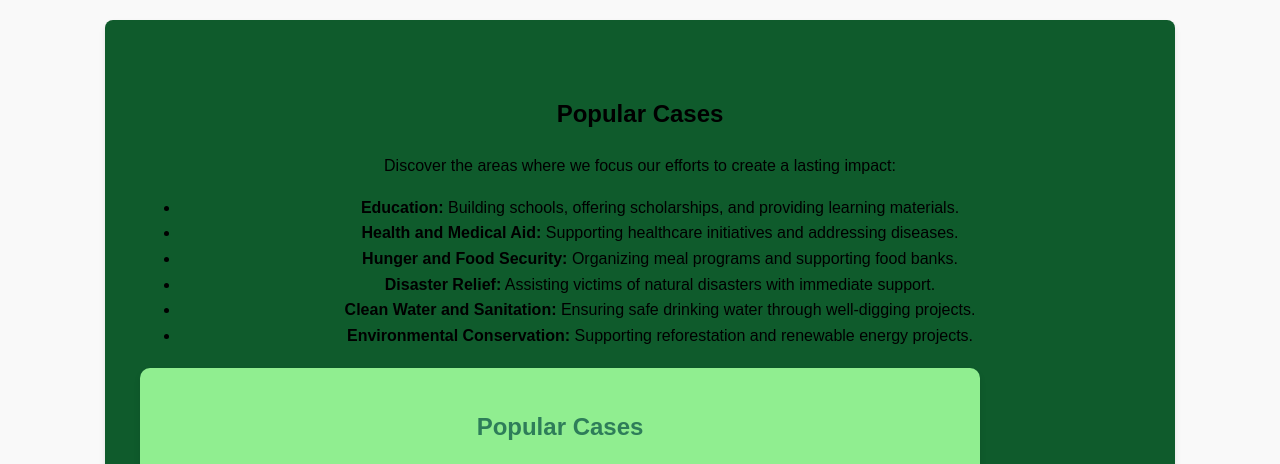
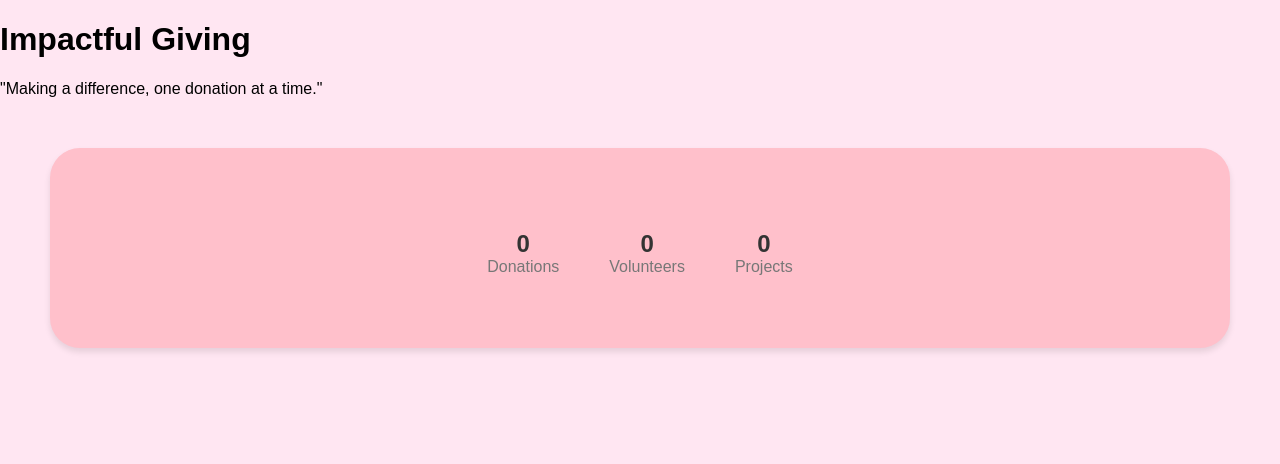
Before and after one commit to elejerlija/UEB25_Gr6, a PHP site: page /popular.html in a window 1280 px wide. Shown: the top 464 px of the page. After the commit the page ends 352 px from the top, so only its background shows below. Run offline with PHP 8.4, Linux system fonts and the light colour scheme.

Commit message:
Krijimi i stats board me css

```diff
--- a/popular.css
+++ b/popular.css
@@ -1,126 +1,43 @@
 /* css nga pjesa e erises*/
-
 body {
     font-family: Arial, sans-serif;
     margin: 0;
     padding: 0;
-    line-height: 1.6;
-    background: #f9f9f9;
+    background-color: #ffe6f2;
 
 }
-
-header {
-    background: green;
-    color: #fff;
-    padding: 20px 0;
+.stats-board {
+    display: flex;
+    gap: 50px;
+    background: white;
+    padding: auto;
+    border-radius: 30px;
+    box-shadow: 0 4px 6px rgba(0, 0, 0, 0.1);
+    font-family: Arial, sans-serif;
+    background-color: pink;
+    margin: 50px;
+    display: flex;
+    justify-content: center;
+    align-items: center;
+    height: 200px;
+}
+.stat-item {
     text-align: center;
-    font-size: 1.5em;
-    box-shadow: 0 2px 4px rgba(0, 0, 0, 0.1);
 }
 
-
-nav {
-    background: lightgreen;
-    padding: 5px 0;
-    text-align: center;
-}
-nav a {
-    color: #fff;
-    margin: 0 15px;
-    text-decoration: none;
-    font-size: 1.1em;
-}
-nav a:hover {
-    text-decoration: underline;
+.stat-item i {
+    font-size: 40px;
+    color: #ff6f61;
 }
 
-
-
-.section {
-    padding: 55px 35px;
-    text-align: center;
-    background: #0f5b2c;
-    margin: 20px auto;
-    max-width: 1000px;
-    box-shadow: 0 4px 6px rgba(0, 0, 0, 0.1);
-    border-radius: 8px;
-    justify-content: center;
+.stat-number {
+    font-size: 24px;
+    font-weight: bold;
+    color: #333;
+    margin-top: 10px;
 }
 
-div{
-    justify-content: center; /* Qendër horizontalisht */
-
+.stat-label {
+    font-size: 16px;
+    color: #777;
 }
-
-
-
-.popular-cases {
-    width: 80%;
-    background-color: lightgreen;
-    border-radius: 10px;
-    box-shadow: 0 4px 6px rgba(0, 0, 0, 0.1);
-    padding: 20px;
-    margin: 20px 0;
-
-}
-
-.popular-cases h2 {
-    text-align: center;
-    color: #2e7d59;
-    margin-bottom: 20px;
-}
-
-.cases-container {
-    display: flex;
-    flex-wrap: wrap;
-    gap: 20px;
-    justify-content: space-around;
-}
-
-.case {
-    background-color: #f9f9f9;
-    border-radius: 10px;
-    width: 280px;
-    overflow: hidden;
-    box-shadow: 0 4px 6px rgba(0, 0, 0, 0.1);
-    transition: transform 0.3s ease, box-shadow 0.3s ease;
-}
-
-.case img {
-    width: 100%;
-    height: auto;
-}
-
-.case h3 {
-    margin: 15px;
-    font-size: 1.5em;
-    color: #2e7d59;
-}
-
-.case p {
-    margin: 0 15px 15px;
-    color: #666;
-    font-size: 1em;
-}
-
-.case a {
-    display: block;
-    text-align: center;
-    margin: 15px;
-    padding: 10px 0;
-    background-color: #2e7d59;
-    color: white;
-    text-decoration: none;
-    border-radius: 5px;
-    font-size: 1em;
-}
-
-.case a:hover {
-    background-color: #1e5d3f;
-}
-
-.case:hover {
-    transform: scale(1.05);
-    box-shadow: 0 6px 10px rgba(0, 0, 0, 0.15);
-}
-/*  */
--- a/popular.html
+++ b/popular.html
@@ -2,59 +2,36 @@
 <html>
 
     <head>
+
         <link rel="stylesheet" href="popular.css">
 
     </head>
 
     <body>
 
-    <!-- Erisa -->
-    <section id="popular" class="section">
-        <h2>Popular Cases</h2>
-        <p>Discover the areas where we focus our efforts to create a lasting impact:</p>
-        <ul>
-            <li><strong>Education:</strong> Building schools, offering scholarships, and providing learning materials.
-            </li>
-            <li><strong>Health and Medical Aid:</strong> Supporting healthcare initiatives and addressing diseases.</li>
-            <li><strong>Hunger and Food Security:</strong> Organizing meal programs and supporting food banks.</li>
-            <li><strong>Disaster Relief:</strong> Assisting victims of natural disasters with immediate support.</li>
-            <li><strong>Clean Water and Sanitation:</strong> Ensuring safe drinking water through well-digging projects.
-            </li>
-            <li><strong>Environmental Conservation:</strong> Supporting reforestation and renewable energy projects.
-            </li>
-        </ul>
+        <header>
+            <h1>Impactful Giving</h1>
+            <p>"Making a difference, one donation at a time."</p>
+        </header>
 
-        <section>
-            <div class="popular-cases">
-                <h2>Popular Cases</h2>
-                <div class="cases-container">
-                    <div class="case">
-                        <img src="https://fundraisingconsultants.co.uk/wp-content/uploads/2020/12/homepage-1739x869.jpg"
-                            alt="Case 1">
-                        <h3>Education for All</h3>
-                        <p>Providing education to underprivileged children around the globe.</p>
-                        <a href="#">Learn More</a>
+        <div class="stats-board">
+            <div class="stat-item">
+                <i class="fa fa-heart"></i>
+                <div class="stat-number" id="donations">0</div>
+                <div class="stat-label">Donations</div>
             </div>
-                    <div class="case">
-                        <img src="https://media.licdn.com/dms/image/D5612AQHZIqhF64VUQw/article-cover_image-shrink_720_1280/0/1718287838721?e=2147483647&v=beta&t=CynfD-OyGJAOo8dzHpfH_a4Z-kJaC1gTXSITeawzuPQ"
-                            alt="Case 2">
-                        <h3>Clean Water Initiative</h3>
-                        <p>Bringing clean and safe drinking water to remote communities.</p>
-                        <a href="#">Learn More</a>
+            <div class="stat-item">
+                <i class="fa fa-users"></i>
+                <div class="stat-number" id="volunteers">0</div>
+                <div class="stat-label">Volunteers</div>
             </div>
-                    <div class="case">
-                        <img src="https://encrypted-tbn0.gstatic.com/images?q=tbn:ANd9GcQZ0WiE4EnPO47Wf0ysmyjSatmDKIOimdBP7MLzvd9Om6btVUlXcg0XbnEgxWN71WnFlnw&usqp=CAU"
-                            alt="Case 3">
-                        <h3>Food Distribution Program</h3>
-                        <p>Helping fight hunger by distributing meals to those in need.</p>
-                        <a href="#">Learn More</a>
+            <div class="stat-item">
+                <i class="fa fa-handshake"></i>
+                <div class="stat-number" id="projects">0</div>
+                <div class="stat-label">Projects</div>
             </div>
         </div>
 
-            </div>
-        </section>
-    </section>
-    <!-- -->
     </body>
 
 </html>
```
Lines whose indentation alone changed are shown as unchanged.
